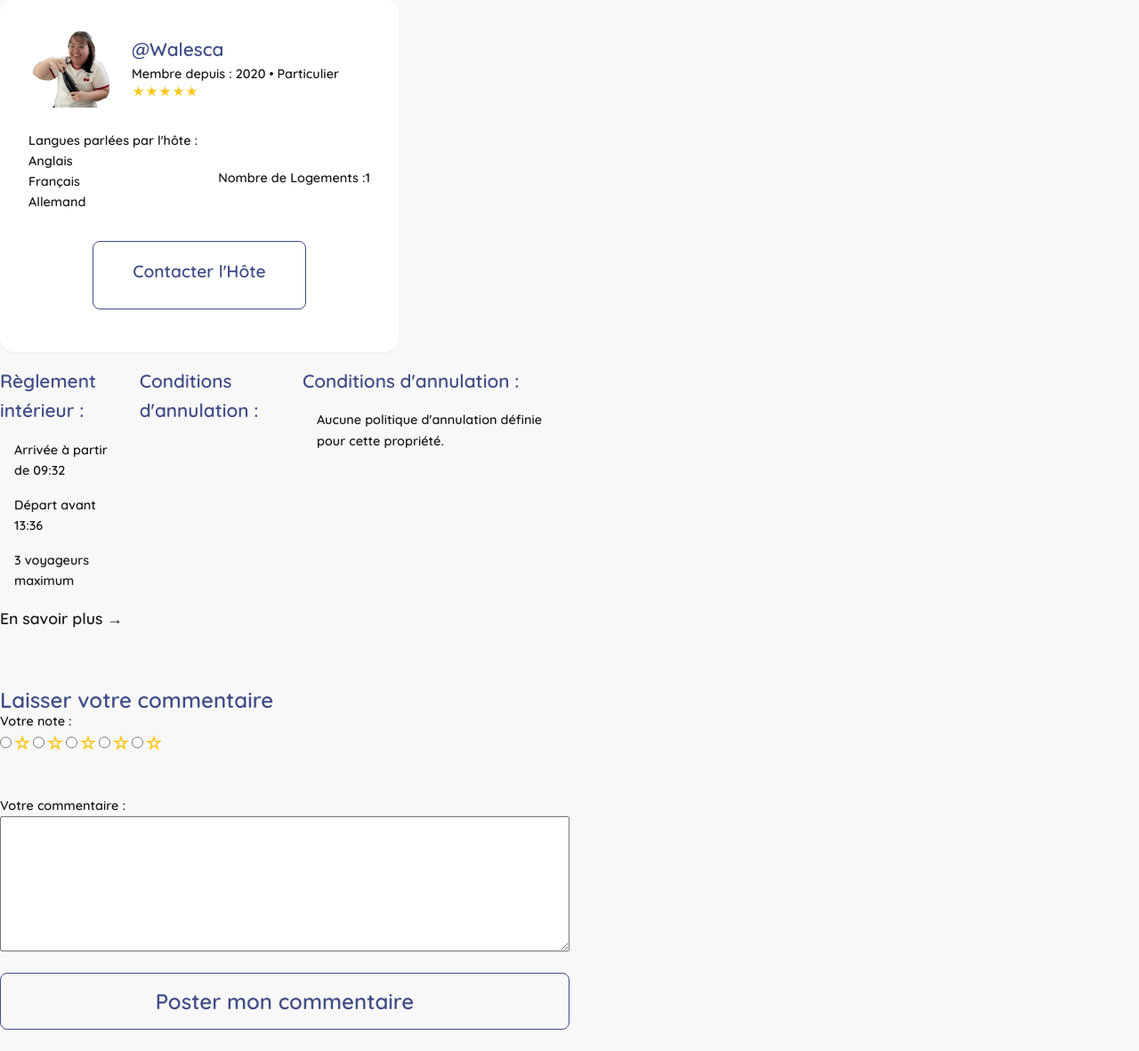
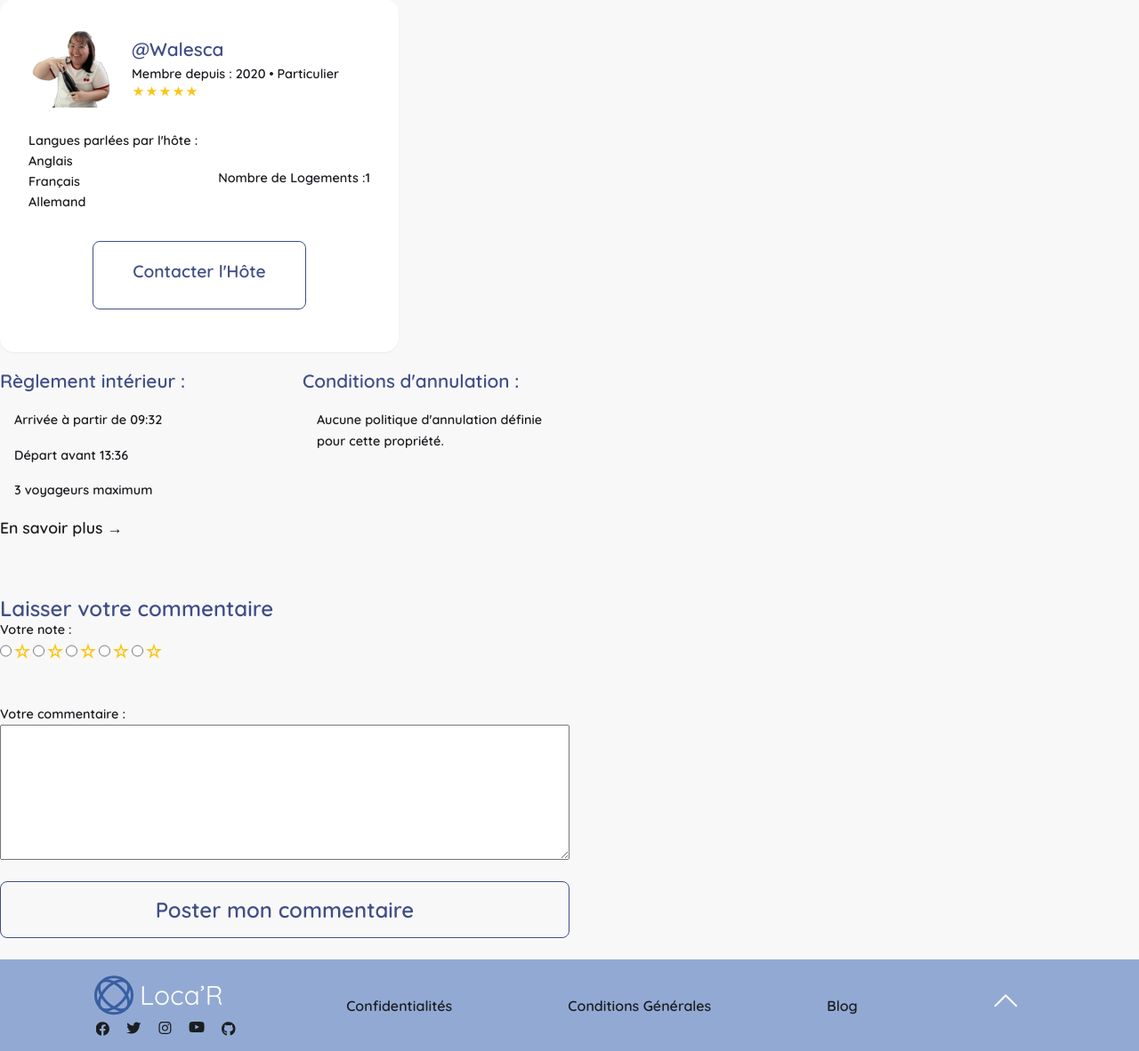
Before and after one commit to Anathariel/Project-Rbnb, a PHP site: page /property/125 in a window 1280 px wide. Shown: the part 2423-3605 px from the top of the page at 89% size. Run offline with PHP 8.4, Linux system fonts and the light colour scheme; data comes from the database, SQL or seed files in the repository; data that the repository does not hold is empty; some libraries are stand-ins or nearby versions.

Commit message:
🐛 Property annulation box doublon

```diff
--- a/view/property.html.twig
+++ b/view/property.html.twig
@@ -368,19 +368,6 @@
 						<a id="description-details" href="#">En savoir plus →</a>
 					</div>
 
-					<div class="annulation">
-						<h4>Conditions d'annulation :</h4>
-						{% if cancellationPolicy %}
-							<p>Annulation gratuite avant
-								{{ cancellationPolicy.cancellationTime }}</p>
-							<p>Politique de remboursement :
-								{{ cancellationPolicy.refundPolicy }}</p>
-							<p>Frais d'annulation :
-								{{ cancellationPolicy.cancellationFees }}€</p>
-							<a id="description-details" href="#">En savoir plus →</a>
-							{% endif %}
-						</div>
-
 						<div class="annulation">
 							<h4>Conditions d'annulation :</h4>
 							{% if cancellationPolicy %}
```
